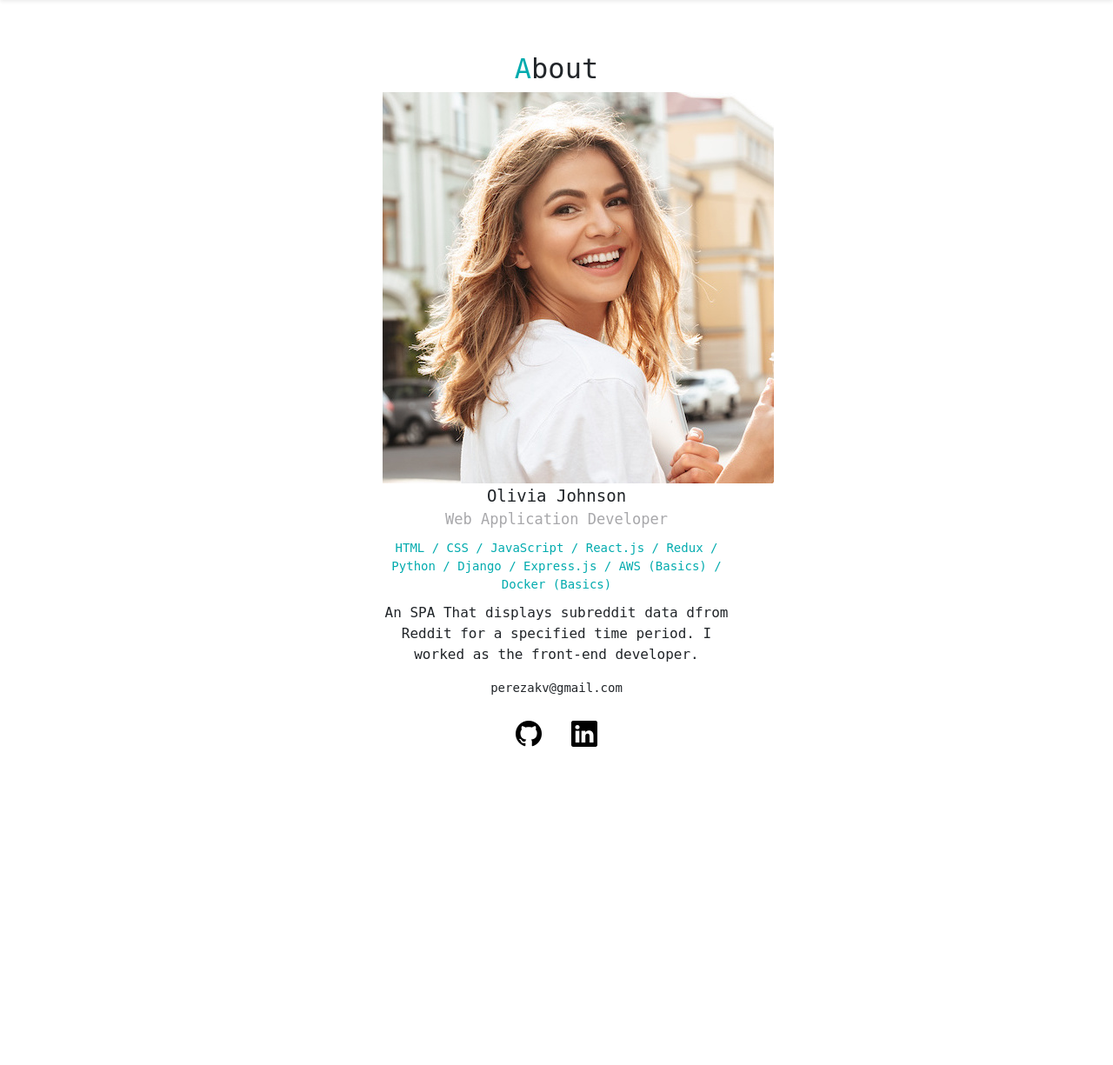
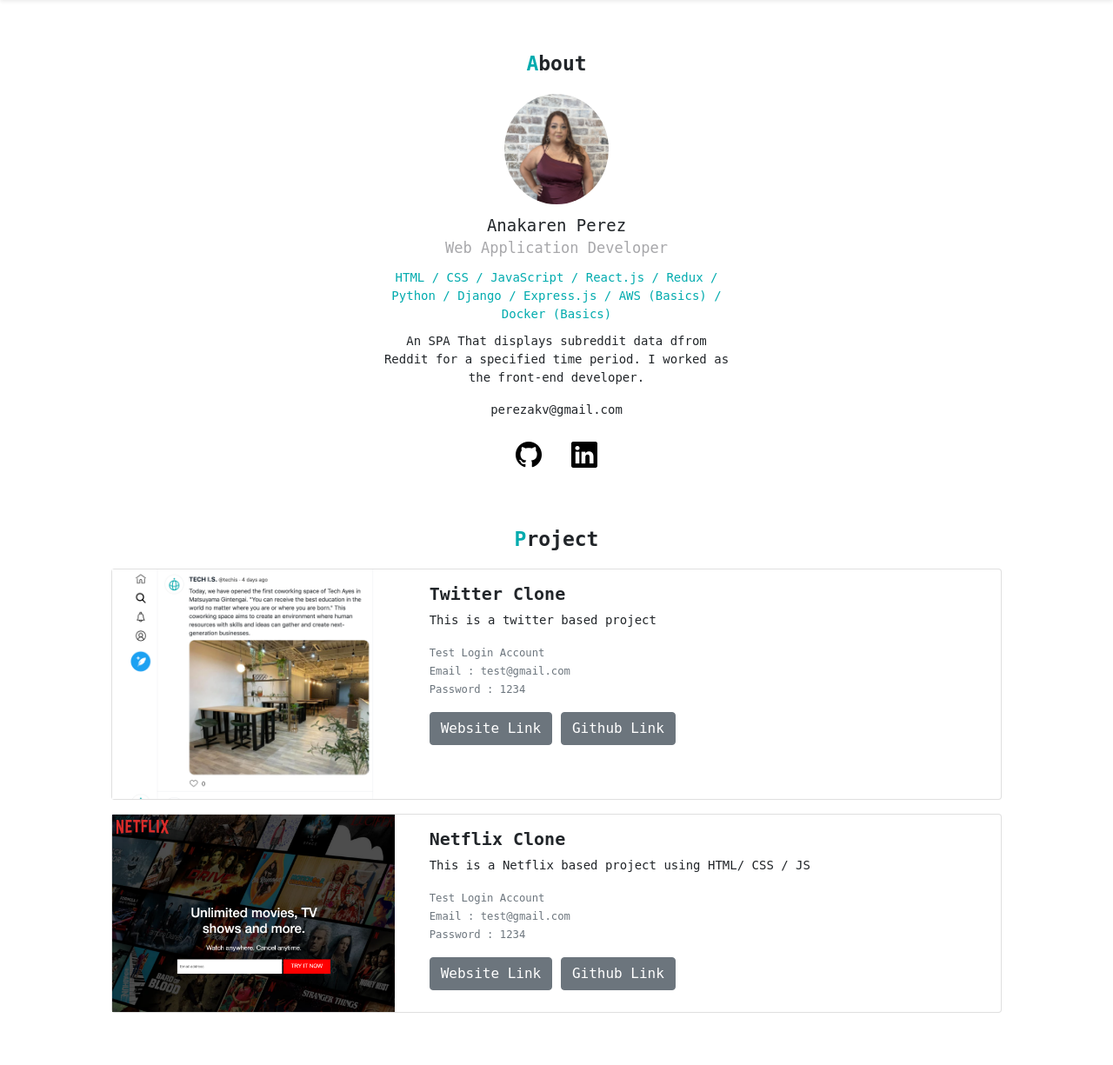
Before and after one commit to perezakv/portfolio, a PHP site: page / in a window 1280 px wide. Shown: the part 64-1289 px from the top of the page at 87% size. Before the commit the page ends 923 px from the top, so only its background shows below. Run offline with PHP 8.4, Linux system fonts and the light colour scheme; some libraries are stand-ins or nearby versions.

Commit message:
Created the project section, designing template completed and added personal photo

```diff
--- a/index.html
+++ b/index.html
@@ -6,7 +6,8 @@
     <meta name="viewport" content="width=device-width, intial-scale=1">
     <link rel="stylesheet" href="https://cdn.jsdelivr.net/npm/bootstrap-icons@1.9.1/font/bootstrap-icons.css">
     <link rel="icon" type="image/png" href="img/techis-logo.png">
-    <link href="https://cdn.jsdelivr.net/npm/bootstrap@5.1.1/dist/css/bootstrap.min.css" rel="stylesheet" integrity="sha384-F3w7mX95PdgyTmZZMECAngseQB83DfGTowi0iMjiWaeVhAn4FJkqJByhZMI3AhiU" crossorigin="anonymous">
+    <link href="https://cdn.jsdelivr.net/npm/bootstrap@5.1.1/dist/css/bootstrap.min.css" rel="stylesheet"
+        integrity="sha384-F3w7mX95PdgyTmZZMECAngseQB83DfGTowi0iMjiWaeVhAn4FJkqJByhZMI3AhiU" crossorigin="anonymous">
     <!-- /  <link rel="stylesheet" href="https://cdn.jsdelivr.net/npm/bootstrap@4.6.2/dist/css/bootstrap.min.css" integrity="sha384-xOolHFLEh07PJGoPkLv1IbcEPTNtaed2xpHsD9ESMhqIYd0nLMwNLD69Npy4HI+N" crossorigin="anonymous"> -->
     <link rel="stylesheet" href="style.css">
     <title>Portfolio</title>
@@ -34,7 +35,7 @@
                         <a class="nav-link font black" href="#about">About </a>
                     </li>
                     <li class="nav-item">
-                        <a class="nav-link font black" href="#projects">Projects</a>
+                        <a class="nav-link font black" href="#project">Projects</a>
                     </li>
                 </ul>
             </div>
@@ -43,23 +44,74 @@
 
     <div id="about">
         <h2><span class="font-primary">A</span>bout</h2>
-        <img src="img/sample-woman.jpg">
-        <div class="name">Olivia Johnson</div>
+        <img src="img/anakaren.jpg">
+        <div class="name">Anakaren Perez</div>
         <div class="vocation"> Web Application Developer</div>
-        <div class="skills">HTML / CSS / JavaScript / React.js / Redux / Python / Django / Express.js / AWS (Basics) / Docker (Basics) </div>
+        <div class="skills">HTML / CSS / JavaScript / React.js / Redux / Python / Django / Express.js / AWS (Basics) /
+            Docker (Basics) </div>
         <p>
-            An SPA That displays subreddit data dfrom Reddit for a specified time period. I worked as the front-end developer.
+            An SPA That displays subreddit data dfrom Reddit for a specified time period. I worked as the front-end
+            developer.
         </p>
         <div class="email">perezakv@gmail.com</div>
         <div class="icons">
-            <a href="#"><i class="bi bi-github"></i></a>
-            <a href="#"><i class="bi bi-linkedin ms-3"></i></a>
+            <a href="https://github.com/perezakv" target="_blank"><i class="bi bi-github"></i></a>
+            <a href="https://www.linkedin.com/in/anakaren-perez-5241a9120/" target="_blank"><i class="bi bi-linkedin ms-3"></i></a>
+        </div>
+    </div>
+
+    <div id="project">
+        <h2><span class="font-primary">P</span>roject</h2>
+
+        <div class="card mb-3">
+            <div class="row">
+                <div class="col-md-4">
+                    <img src="img/project-twitter.png" alt="Twitter Project">
+                </div>
+                <div class="col-md-8">
+                    <div class="card-body">
+                        <h5 class="card-title">Twitter Clone</h5>
+                        <p class="card-text">This is a twitter based project</p>
+                        <p class="card-text"><small class="text-muted">
+                                Test Login Account <br>
+                                Email : test@gmail.com <br>
+                                Password : 1234
+                            </small></p>
+                        <a href="#" target="_blank" class="btn btn-secondary">Website Link</a>
+                        <a href="#" target="_blank" class="btn btn-secondary">Github Link</a>
+
+                    </div>
+                </div>
             </div>
         </div>
 
 
+        <div class="card mb-3">
+            <div class="row">
+                <div class="col-md-4">
+                    <img src="img/project-netflix.png" alt="Netflix Project">
+                </div>
+                <div class="col-md-8">
+                    <div class="card-body">
+                        <h5 class="card-title">Netflix Clone</h5>
+                        <p class="card-text">This is a Netflix based project using HTML/ CSS / JS</p>
+                        <p class="card-text"><small class="text-muted">
+                                Test Login Account <br>
+                                Email : test@gmail.com <br>
+                                Password : 1234
+                            </small></p>
+                        <a href="#" target="_blank" class="btn btn-secondary">Website Link</a>
+                        <a href="#" target="_blank" class="btn btn-secondary">Github Link</a>
 
-    <script src="https://cdn.jsdelivr.net/npm/jquery@3.5.1/dist/jquery.slim.min.js" integrity="sha384-DfXdz2htPH0lsSSs5nCTpuj/zy4C+OGpamoFVy38MVBnE+IbbVYUew+OrCXaRkfj" crossorigin="anonymous"></script>
+                    </div>
+                </div>
+            </div>
+        </div>
+    </div>
+
+    <script src="https://cdn.jsdelivr.net/npm/jquery@3.5.1/dist/jquery.slim.min.js"
+        integrity="sha384-DfXdz2htPH0lsSSs5nCTpuj/zy4C+OGpamoFVy38MVBnE+IbbVYUew+OrCXaRkfj"
+        crossorigin="anonymous"></script>
 </body>
 
 </html>
--- a/style.css
+++ b/style.css
@@ -17,6 +17,20 @@
     font-weight: bold;
 }
 
+p{
+    font-size: 14px;
+}
+
+h2{
+    font-weight: bold;
+    font-size: 23px;
+    margin-bottom: 20px;
+}
+
+a.font-black{
+    color: #000 imo !important;
+}
+
 /*********
 
 ABOUT
@@ -29,7 +43,7 @@
     text-align: center;
 }
 
-#about .img{
+#about img{
     border-radius: 50%;
     width: 120px;
     margin-bottom: 10px;
@@ -65,3 +79,26 @@
     color:#000;
 
 }
+
+/*******************
+
+PROJECT
+
+******************/
+
+#project{
+    margin: 60px auto;
+    width: 80%;
+}
+
+#project h2{
+    text-align: center;
+}
+
+#project .card img{
+    width: 100%;
+}
+
+#project .card-title{
+    font-weight: bold;
+}
```
Also changed, not shown: img/anakaren.jpg (added). Lines whose indentation alone changed are shown as unchanged.
